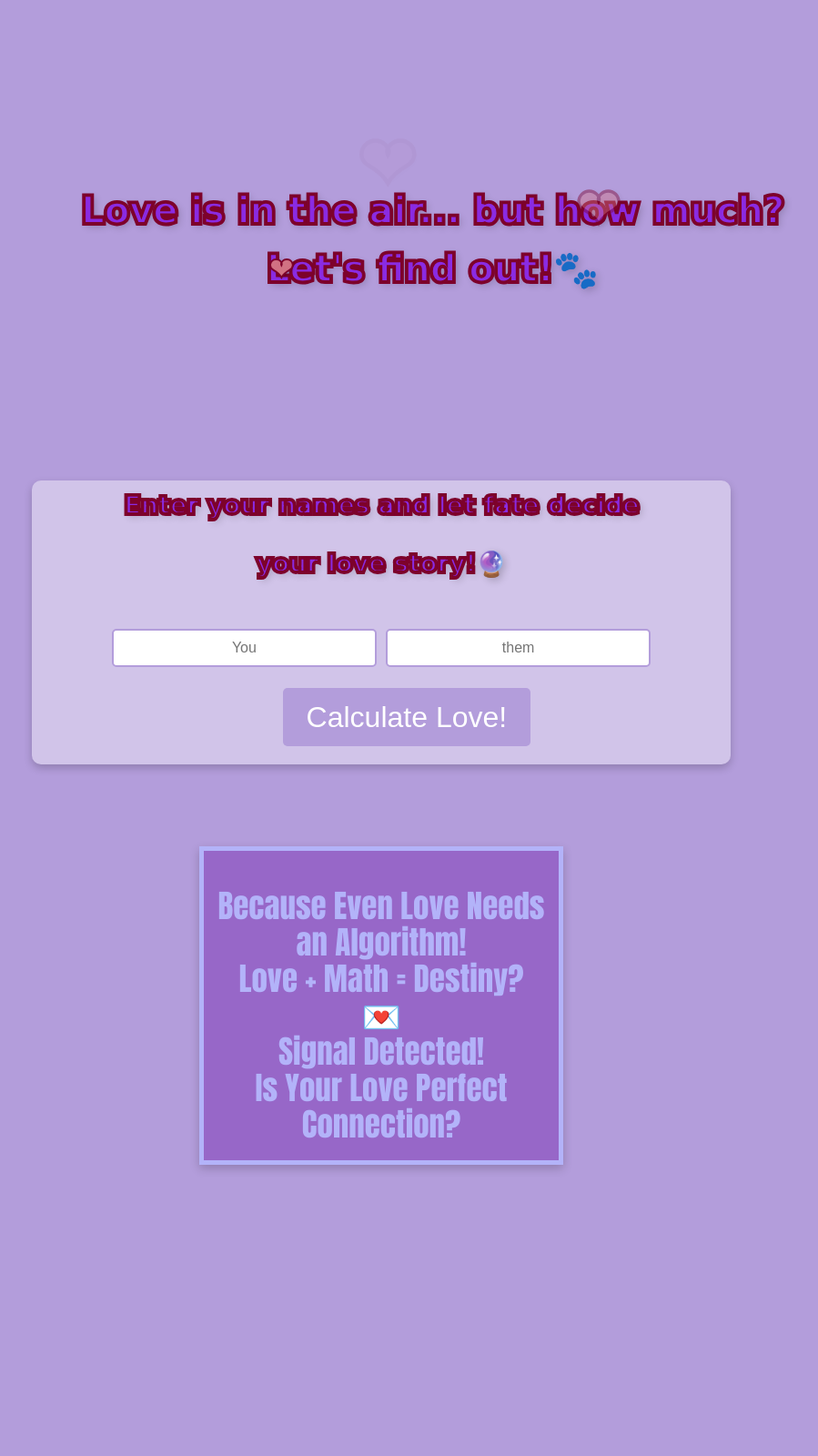
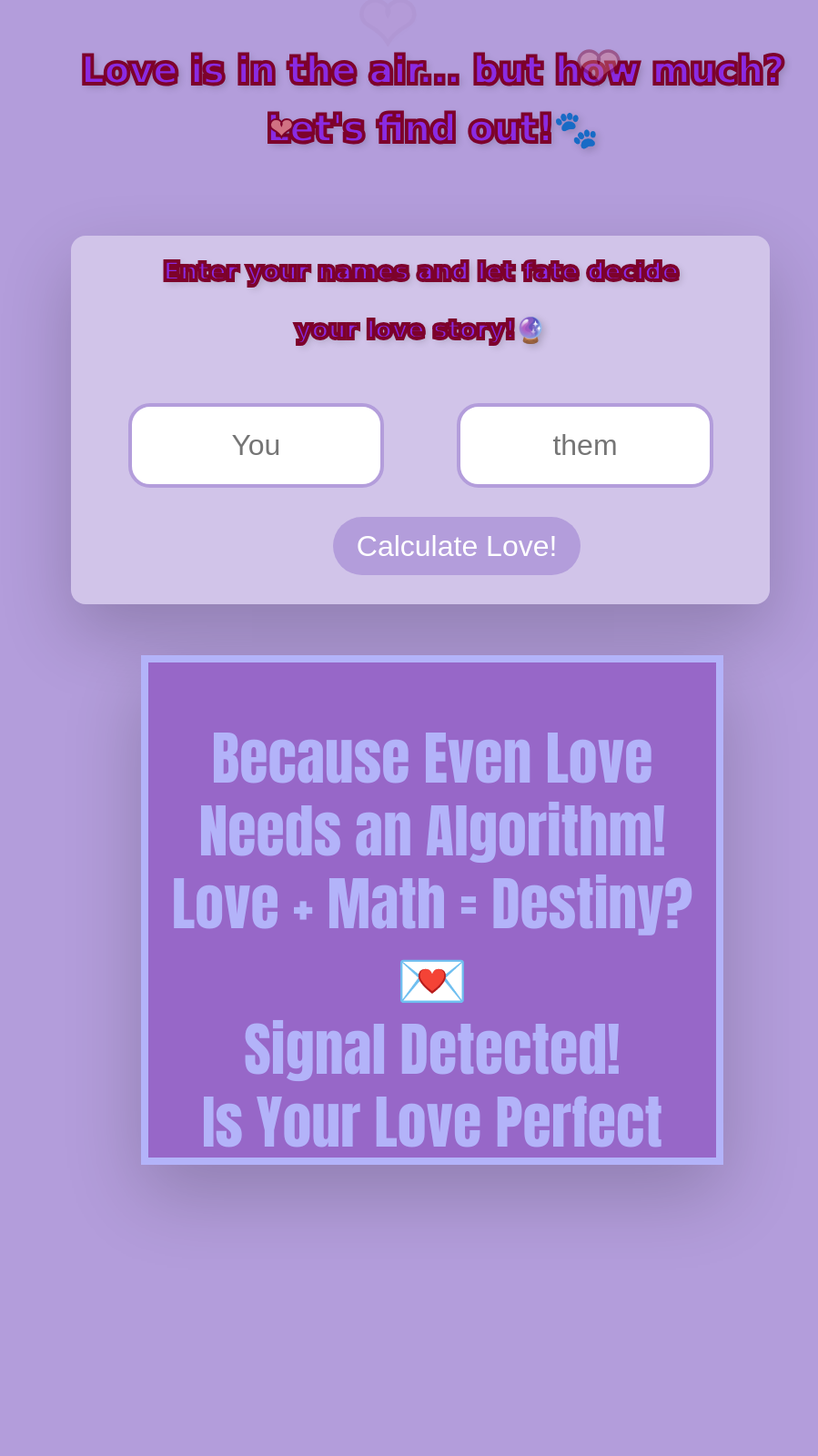
Before and after one commit to diya-turamandi/Compatible, a Flask app: page /lovemeter in a window 1280 px wide. Shown: the whole page at 91% size, without its empty margins (165-1064 px from the left). Run offline with Flask 3, Linux system fonts and the light colour scheme.

Commit message:
bloody responsive

```diff
--- a/static/css/style.css
+++ b/static/css/style.css
@@ -126,28 +126,28 @@ body {
     background: #d1c4e9;
     width: 60vw;
     align-items: center;
-    padding: 20px;
-    border-radius: 10px;
-    box-shadow: 0px 4px 10px rgba(0, 0, 0, 0.2);
+    padding: 4vh;
+    border-radius: 2vh;
+    box-shadow: 0vh 4vh 10vh rgba(0, 0, 0, 0.2);
     display: inline-block;
     position: relative;
-    top: -50vh;
-    left: 200px;
+    top: -45vh;
+    left: 19vw;
 }
 
 .input-group {
     display: flex;
     justify-content: center;
     align-items: center;
-    gap: 10px;
-    margin: 15px 0;
+    gap: 10vh;
+    margin: 3vh 0;
 }
 
 input {
-    padding: 10px;
-    border: 2px solid #b39ddb;
-    border-radius: 5px;
-    font-size: 16px;
+    padding: 3vh;
+    border: 0.5vh solid #b39ddb;
+    border-radius: 3vh;
+    font-size: 4vh;
     text-align: center;
     width: 40%;
 }
@@ -162,7 +162,7 @@ button {
     color: white;
     padding: 1vh 2vw;
     border: none;
-    border-radius: 5px;
+    border-radius: 5vh;
     font-size: 4vh;
     cursor: pointer;
     transition: 0.3s;
@@ -180,7 +180,7 @@ button:hover {
 
 #result {
     position: relative;
-    margin-top: 10px;
+    margin-top: 2vh;
     font-size: 1.8vw;
     font-weight: bold;
 }
@@ -193,14 +193,14 @@ button:hover {
 
 .scroll-container {
     position: relative;
-    width: 400px;
-    height: 350px;
+    width: 50vw;
+    height: 70vh;
     overflow: hidden;
-    border: 5px solid #b3b3f9;
+    border: 1vh solid #b3b3f9;
     background-color: #9767c8;
-    box-shadow: 0px 4px 10px rgba(0, 0, 0, 0.2) ;
+    box-shadow: 0vh 4vh 10vh rgba(0, 0, 0, 0.2) ;
     text-align: center;
-    left: 30vw;
+    left: 25vw;
     top: -40vh;
 }
 
@@ -210,8 +210,8 @@ button:hover {
     height: auto; /* expand */
     animation: scroll-down 15s linear infinite;
     font-family: Impact, Haettenschweiler, 'Arial Narrow Bold', sans-serif;
-    font-size: 35px;
-    line-height: 40px;
+    font-size: 8vh;
+    line-height: 10vh;
     color: #b3b3f9;
 }
 
```
